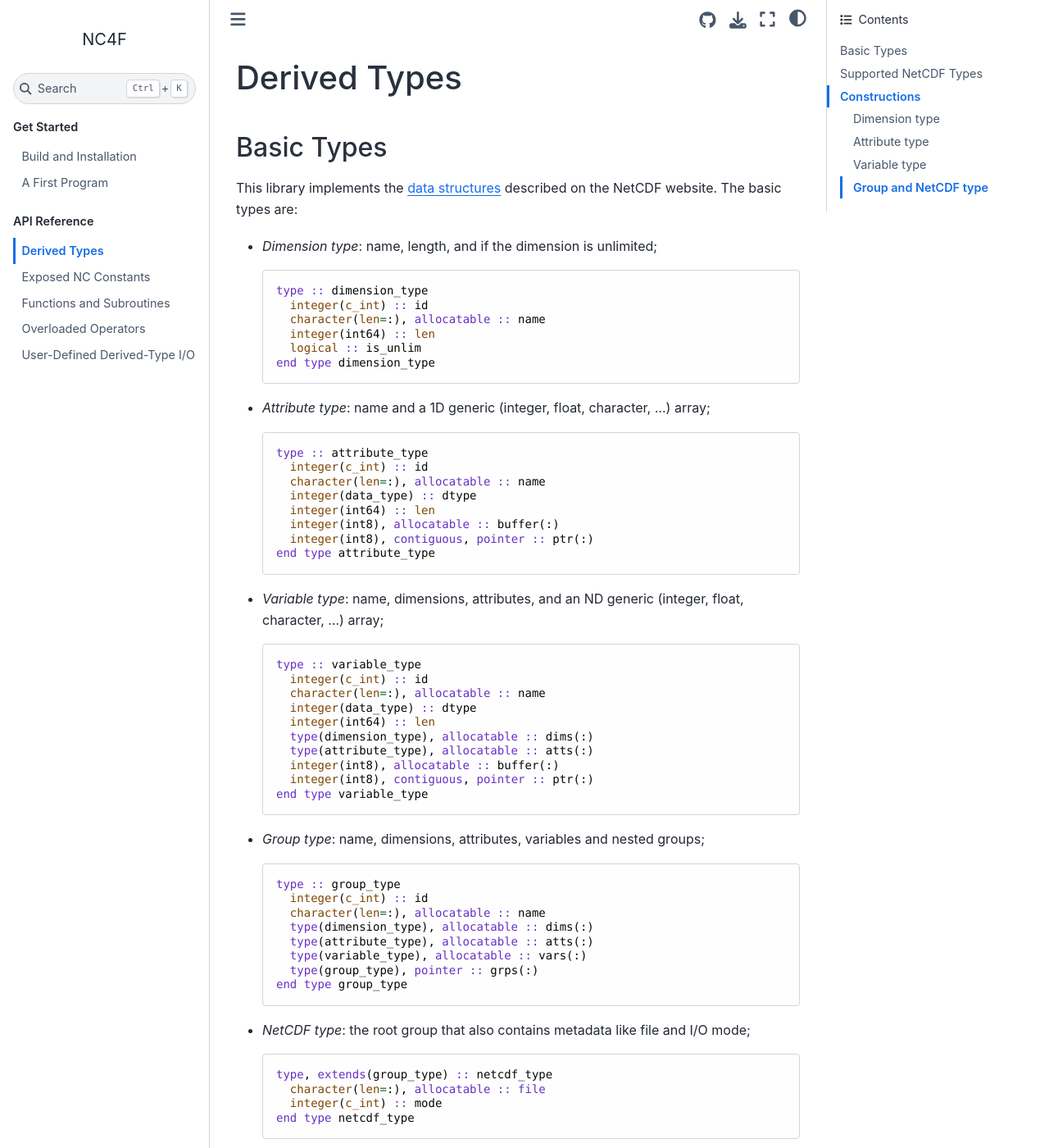
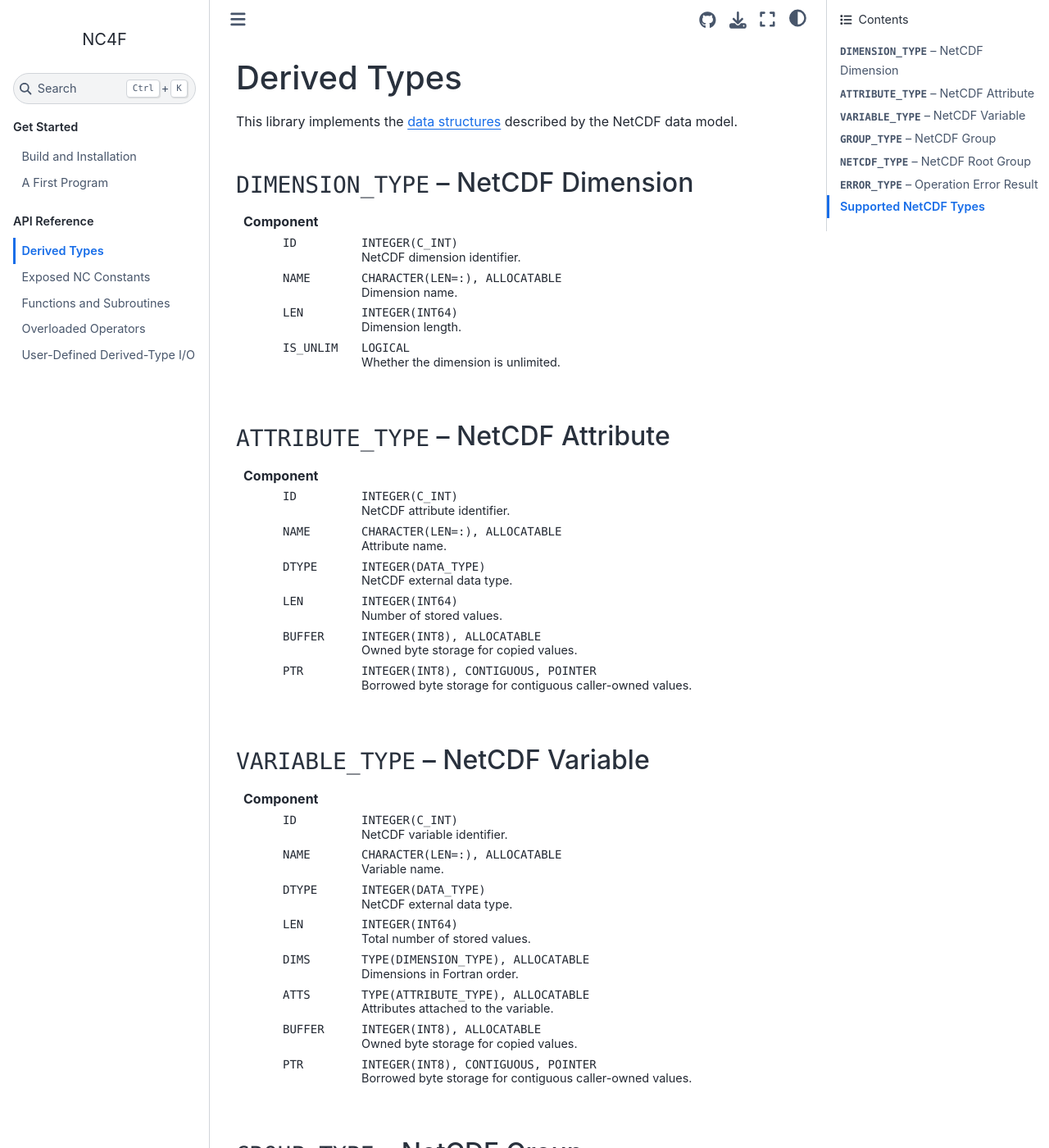
Before and after one commit to han190/nc4f.pack, a Sphinx documentation site: the page built from docs/reference/types.md, in a window 1280 px wide and 1400 px high. Shown: the whole window at 82% size. Built offline with Sphinx 7.4.7 and the Sphinx Book theme 1.1.4, drawn with Linux system fonts in a browser that asks for light colours; some of the changed text lies outside the part shown.

Commit message:
Refactor documentation for derived types in types.md to enhance clarity and structure

````diff
--- a/docs/reference/types.md
+++ b/docs/reference/types.md
@@ -1,67 +1,69 @@
 # Derived Types
 
-## Basic Types
+This library implements the [data structures](https://docs.unidata.ucar.edu/netcdf-c/4.10.0/netcdf_data_model.html)
+described by the NetCDF data model.
 
-This library implements the [data structures](https://docs.unidata.ucar.edu/netcdf-c/4.10.0/netcdf_data_model.html)
-described on the NetCDF website. The basic types are:
-  * _Dimension type_: name, length, and if the dimension is unlimited;
-    ```fortran
-    type :: dimension_type
-      integer(c_int) :: id
-      character(len=:), allocatable :: name
-      integer(int64) :: len
-      logical :: is_unlim
-    end type dimension_type
-    ```
-  * _Attribute type_: name and a 1D generic (integer, float, character, ...) array;
-    ```fortran
-    type :: attribute_type
-      integer(c_int) :: id
-      character(len=:), allocatable :: name
-      integer(data_type) :: dtype
-      integer(int64) :: len
-      integer(int8), allocatable :: buffer(:)
-      integer(int8), contiguous, pointer :: ptr(:)
-    end type attribute_type
-    ```
-  * _Variable type_: name, dimensions, attributes, and an ND generic (integer, float, character, ...) array;
-    ```fortran
-    type :: variable_type
-      integer(c_int) :: id
-      character(len=:), allocatable :: name
-      integer(data_type) :: dtype
-      integer(int64) :: len
-      type(dimension_type), allocatable :: dims(:)
-      type(attribute_type), allocatable :: atts(:)
-      integer(int8), allocatable :: buffer(:)
-      integer(int8), contiguous, pointer :: ptr(:)
-    end type variable_type
-    ```
-  * _Group type_: name, dimensions, attributes, variables and nested groups;
-    ```fortran
-    type :: group_type
-      integer(c_int) :: id
-      character(len=:), allocatable :: name
-      type(dimension_type), allocatable :: dims(:)
-      type(attribute_type), allocatable :: atts(:)
-      type(variable_type), allocatable :: vars(:)
-      type(group_type), pointer :: grps(:)
-    end type group_type
-    ```
-  * _NetCDF type_: the root group that also contains metadata like file and I/O mode;
-    ```fortran
-    type, extends(group_type) :: netcdf_type
-      character(len=:), allocatable :: file
-      integer(c_int) :: mode
-    end type netcdf_type
-    ```
-  * _Error type_: this is a library specific type for handling errors.
-    ```fortran
-    type error_type
-      integer(c_int) :: code
-      character(len=:), allocatable :: msg
-    end type error_type
-    ```
+## `DIMENSION_TYPE` -- NetCDF Dimension
+
+| Component |
+|:--|
+| <span class="grid"><span>`ID`</span><span>`integer(c_int)`</span></span><br><span class="ind6">NetCDF dimension identifier.</span> |
+| <span class="grid"><span>`NAME`</span><span>`character(len=:), allocatable`</span></span><br><span class="ind6">Dimension name.</span> |
+| <span class="grid"><span>`LEN`</span><span>`integer(int64)`</span></span><br><span class="ind6">Dimension length.</span> |
+| <span class="grid"><span>`IS_UNLIM`</span><span>`logical`</span></span><br><span class="ind6">Whether the dimension is unlimited.</span> |
+
+## `ATTRIBUTE_TYPE` -- NetCDF Attribute
+
+| Component |
+|:--|
+| <span class="grid"><span>`ID`</span><span>`integer(c_int)`</span></span><br><span class="ind6">NetCDF attribute identifier.</span> |
+| <span class="grid"><span>`NAME`</span><span>`character(len=:), allocatable`</span></span><br><span class="ind6">Attribute name.</span> |
+| <span class="grid"><span>`DTYPE`</span><span>`integer(data_type)`</span></span><br><span class="ind6">NetCDF external data type.</span> |
+| <span class="grid"><span>`LEN`</span><span>`integer(int64)`</span></span><br><span class="ind6">Number of stored values.</span> |
+| <span class="grid"><span>`BUFFER`</span><span>`integer(int8), allocatable`</span></span><br><span class="ind6">Owned byte storage for copied values.</span> |
+| <span class="grid"><span>`PTR`</span><span>`integer(int8), contiguous, pointer`</span></span><br><span class="ind6">Borrowed byte storage for contiguous caller-owned values.</span> |
+
+## `VARIABLE_TYPE` -- NetCDF Variable
+
+| Component |
+|:--|
+| <span class="grid"><span>`ID`</span><span>`integer(c_int)`</span></span><br><span class="ind6">NetCDF variable identifier.</span> |
+| <span class="grid"><span>`NAME`</span><span>`character(len=:), allocatable`</span></span><br><span class="ind6">Variable name.</span> |
+| <span class="grid"><span>`DTYPE`</span><span>`integer(data_type)`</span></span><br><span class="ind6">NetCDF external data type.</span> |
+| <span class="grid"><span>`LEN`</span><span>`integer(int64)`</span></span><br><span class="ind6">Total number of stored values.</span> |
+| <span class="grid"><span>`DIMS`</span><span>`type(dimension_type), allocatable`</span></span><br><span class="ind6">Dimensions in Fortran order.</span> |
+| <span class="grid"><span>`ATTS`</span><span>`type(attribute_type), allocatable`</span></span><br><span class="ind6">Attributes attached to the variable.</span> |
+| <span class="grid"><span>`BUFFER`</span><span>`integer(int8), allocatable`</span></span><br><span class="ind6">Owned byte storage for copied values.</span> |
+| <span class="grid"><span>`PTR`</span><span>`integer(int8), contiguous, pointer`</span></span><br><span class="ind6">Borrowed byte storage for contiguous caller-owned values.</span> |
+
+## `GROUP_TYPE` -- NetCDF Group
+
+| Component |
+|:--|
+| <span class="grid"><span>`ID`</span><span>`integer(c_int)`</span></span><br><span class="ind6">NetCDF group identifier.</span> |
+| <span class="grid"><span>`NAME`</span><span>`character(len=:), allocatable`</span></span><br><span class="ind6">Group name.</span> |
+| <span class="grid"><span>`DIMS`</span><span>`type(dimension_type), allocatable`</span></span><br><span class="ind6">Dimensions defined by the group.</span> |
+| <span class="grid"><span>`ATTS`</span><span>`type(attribute_type), allocatable`</span></span><br><span class="ind6">Attributes attached to the group.</span> |
+| <span class="grid"><span>`VARS`</span><span>`type(variable_type), allocatable`</span></span><br><span class="ind6">Variables defined by the group.</span> |
+| <span class="grid"><span>`GRPS`</span><span>`type(group_type), pointer`</span></span><br><span class="ind6">Child groups, shared through pointer association.</span> |
+
+## `NETCDF_TYPE` -- NetCDF Root Group
+
+| Extends |
+|:--|
+| <span class="ind3">`GROUP_TYPE`</span> |
+
+| Component |
+|:--|
+| <span class="grid"><span>`FILE`</span><span>`character(len=:), allocatable`</span></span><br><span class="ind6">Path of the open NetCDF file.</span> |
+| <span class="grid"><span>`MODE`</span><span>`integer(c_int)`</span></span><br><span class="ind6">NetCDF file access mode.</span> |
+
+## `ERROR_TYPE` -- Operation Error Result
+
+| Component |
+|:--|
+| <span class="grid"><span>`CODE`</span><span>`integer(c_int)`</span></span><br><span class="ind6">NetCDF status code; zero indicates success.</span> |
+| <span class="grid"><span>`MSG`</span><span>`character(len=:), allocatable`</span></span><br><span class="ind6">Diagnostic message for a failed operation.</span> |
 
 ## Supported NetCDF Types
 
@@ -69,7 +71,7 @@
 - &#x2611; Supported: `CHAR`, `BYTE`, `SHORT`, `INT`, `INT64`, `FLOAT`, `DOUBLE`
 - &#x2612; Unsupported: `UNSIGNED BYTE`, `UNSIGNED SHORT`, `UNSIGNED INT`, `UNSIGNED INT64`, `STRING`
 
-## Constructions
+<!-- ## Constructions
 
 This library provides operators and generic functions that simplifies the
 construction of these derived types. Let's go through them one by one.
@@ -103,7 +105,7 @@
 Attribute type variables are constructed through the operator `.att.`. The first argument has to be a string and the second argument is generic.
 
 ```fortran
-type(attribute_type), allocatable :: atts(:)
+type(attribute_type), allocatable
 
 atts = ["units" .att. "Kelvin", &
         "description" .att. "Sea Surface Temperature", &
@@ -168,4 +170,4 @@
 ### Group and NetCDF type
 
 The group type is a nested structure, since by [design](https://docs.unidata.ucar.edu/netcdf-c/4.10.0/netcdf_data_model.html) a group may have a subgroup.
-Every NetCDF4 file contains at least one group. This is sometimes referred to as the [root group](https://unidata.github.io/netcdf4-python/).
+Every NetCDF4 file contains at least one group. This is sometimes referred to as the [root group](https://unidata.github.io/netcdf4-python/). -->
````
